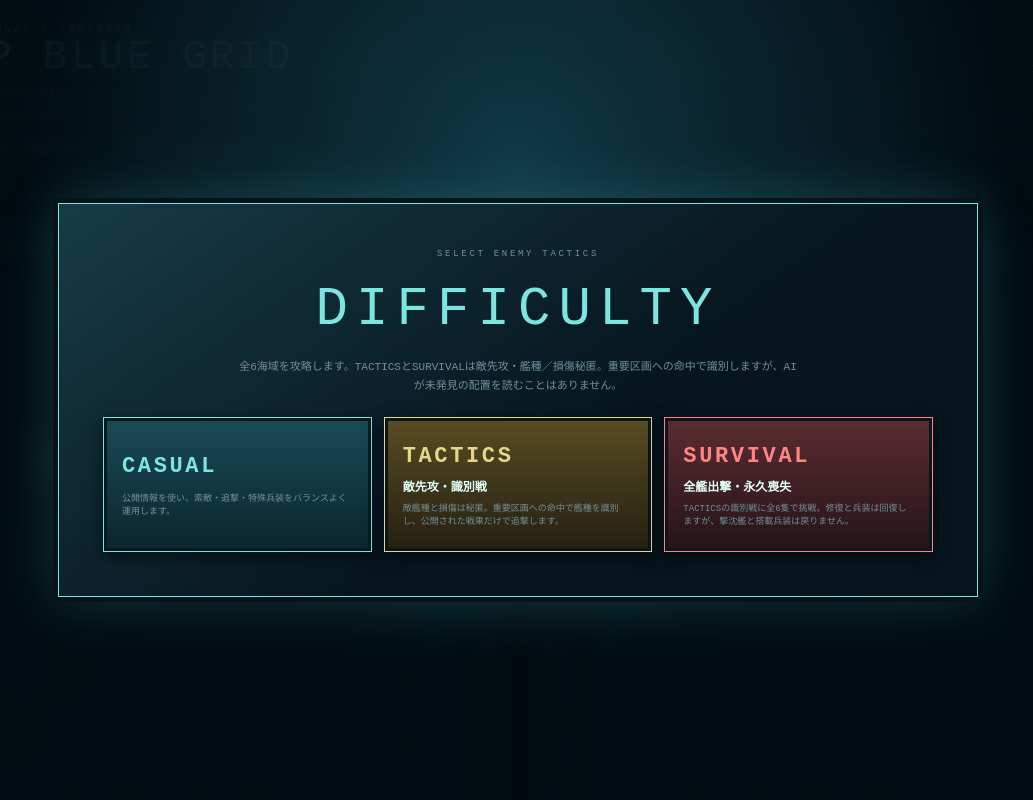
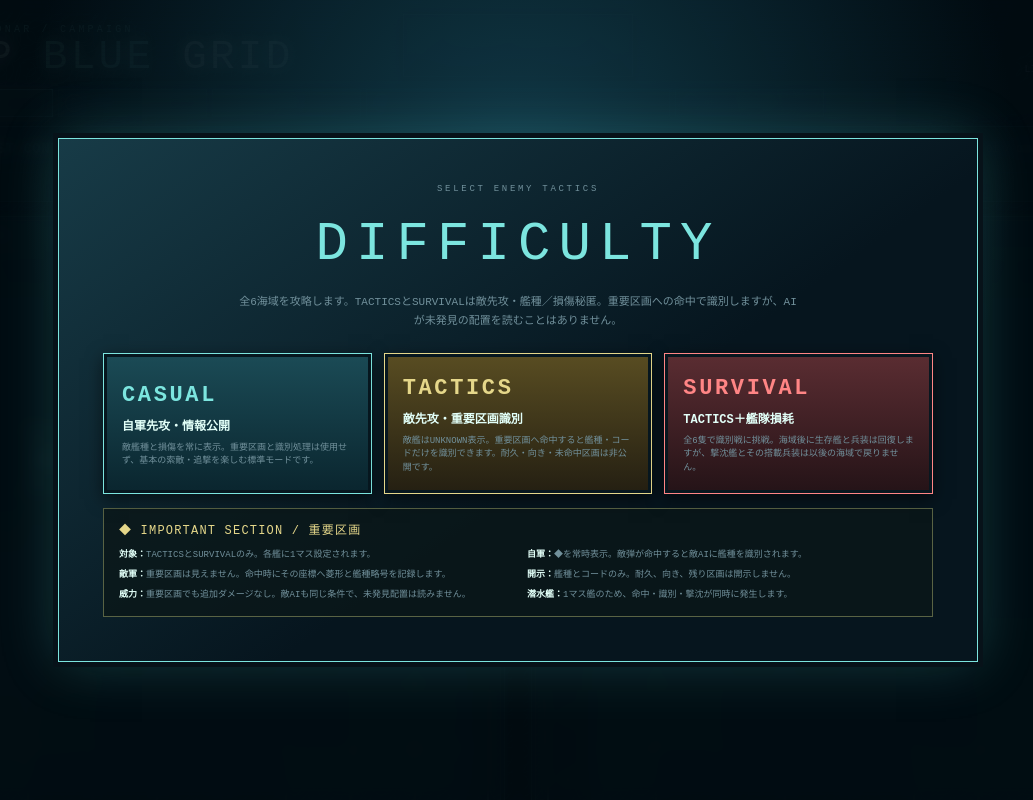
Before and after one commit to spthx/deep-blue-grid, a Next.js app: page / in a window 1280 px wide. Shown: the top 800 px of the page, without its empty margins (122-1155 px from the left). Built offline with nearby package versions, Linux system fonts and the light colour scheme.

Commit message:
Clarify difficulty and identification rules

```diff
--- a/app/game/DeepBlueGrid.tsx
+++ b/app/game/DeepBlueGrid.tsx
@@ -834,6 +834,7 @@ export function DeepBlueGrid() {
       <section className="quick-guide">
         <b>NAVY BLUE式 作戦要領</b>
         <span>1. 艦を選びシルエットを配置</span><span>2. 兵装と目標を選択</span><span>3. プレビューを確認して発射</span><span>4. 全区画命中で撃沈</span>
+        {identificationRules && <span className="identification-guide"><strong>◆ 識別戦：</strong>自軍の◆は重要区画。敵の重要区画へ命中すると艦種・コードのみ識別し、耐久と向きは秘匿されたままです。</span>}
       </section>
 
       {difficulty && !result && (
@@ -1071,15 +1072,26 @@ export function DeepBlueGrid() {
             <p>全6海域を攻略します。TACTICSとSURVIVALは敵先攻・艦種／損傷秘匿。重要区画への命中で識別しますが、AIが未発見の配置を読むことはありません。</p>
             <div className="difficulty-options">
               <button className="mode-button" onClick={() => startCampaign("casual")}>
-                <span>CASUAL</span><small>公開情報を使い、索敵・追撃・特殊兵装をバランスよく運用します。</small>
+                <span>CASUAL</span><b>自軍先攻・情報公開</b><small>敵艦種と損傷を常に表示。重要区画と識別処理は使用せず、基本の索敵・追撃を楽しむ標準モードです。</small>
               </button>
               <button className="mode-button tactics" onClick={() => startCampaign("tactics")}>
-                <span>TACTICS</span><b>敵先攻・識別戦</b><small>敵艦種と損傷は秘匿。重要区画への命中で艦種を識別し、公開された戦果だけで追撃します。</small>
+                <span>TACTICS</span><b>敵先攻・重要区画識別</b><small>敵艦はUNKNOWN表示。重要区画へ命中すると艦種・コードだけを識別できます。耐久・向き・未命中区画は非公開です。</small>
               </button>
               <button className="mode-button survival" onClick={() => startCampaign("survival")}>
-                <span>SURVIVAL</span><b>全艦出撃・永久喪失</b><small>TACTICSの識別戦に全6隻で挑戦。修復と兵装は回復しますが、撃沈艦と搭載兵装は戻りません。</small>
+                <span>SURVIVAL</span><b>TACTICS＋艦隊損耗</b><small>全6隻で識別戦に挑戦。海域後に生存艦と兵装は回復しますが、撃沈艦とその搭載兵装は以後の海域で戻りません。</small>
               </button>
             </div>
+            <section className="identification-rules" aria-label="重要区画識別ルール">
+              <h3>◆ IMPORTANT SECTION / 重要区画</h3>
+              <ul>
+                <li><b>対象：</b>TACTICSとSURVIVALのみ。各艦に1マス設定されます。</li>
+                <li><b>自軍：</b>◆を常時表示。敵弾が命中すると敵AIに艦種を識別されます。</li>
+                <li><b>敵軍：</b>重要区画は見えません。命中時にその座標へ菱形と艦種略号を記録します。</li>
+                <li><b>開示：</b>艦種とコードのみ。耐久、向き、残り区画は開示しません。</li>
+                <li><b>威力：</b>重要区画でも追加ダメージなし。敵AIも同じ条件で、未発見配置は読みません。</li>
+                <li><b>潜水艦：</b>1マス艦のため、命中・識別・撃沈が同時に発生します。</li>
+              </ul>
+            </section>
           </section>
         </div>
       )}
--- a/app/globals.css
+++ b/app/globals.css
@@ -94,6 +94,8 @@ button { font: inherit; touch-action: manipulation; }
   background:#06151db8; font-size:9px;
 }
 .quick-guide b { color:var(--cyan); letter-spacing:.1em; }
+.quick-guide .identification-guide { flex-basis:100%; padding-top:6px; border-top:1px solid #294b55; text-align:center; color:#c4b978; line-height:1.5; }
+.quick-guide .identification-guide strong { color:var(--amber); }
 
 .mobile-field-switch { display:none; }
 .mobile-switch-utilities { display:none; }
@@ -294,6 +296,11 @@ button { font: inherit; touch-action: manipulation; }
 .mode-button.tactics span { color:var(--amber); }
 .mode-button.survival { border-color:var(--danger); background:linear-gradient(#5b2d32,#241317); }
 .mode-button.survival span { color:var(--danger); }
+.identification-rules { margin-top:14px; padding:13px 15px; border:1px solid #596344; background:#0b1819c9; text-align:left; }
+.identification-rules h3 { margin:0 0 9px; color:var(--amber); font-size:12px; letter-spacing:.1em; }
+.identification-rules ul { display:grid; grid-template-columns:repeat(2,minmax(0,1fr)); gap:6px 18px; margin:0; padding:0; list-style:none; }
+.identification-rules li { color:var(--steel); font-size:9px; line-height:1.55; }
+.identification-rules li b { color:var(--foam); }
 
 @media (max-width: 760px) {
   .game-shell { padding:10px 8px calc(16px + env(safe-area-inset-bottom,0px)); }
@@ -309,6 +316,7 @@ button { font: inherit; touch-action: manipulation; }
   .campaign-track b { display:none; }
   .quick-guide { justify-content:flex-start; gap:4px 10px; }
   .quick-guide b { flex-basis:100%; }
+  .quick-guide .identification-guide { text-align:left; }
   .boards { grid-template-columns:1fr; gap:13px; }
   .tactical-panel.enemy-board { order:-1; }
   .canvas-wrap { width:min(100%,520px); }
@@ -354,6 +362,7 @@ button { font: inherit; touch-action: manipulation; }
   .legend { gap:9px; }
   .difficulty-options { grid-template-columns:1fr; }
   .mode-button { min-height:108px; }
+  .identification-rules ul { grid-template-columns:1fr; }
 }
 
 @media (max-width: 760px) and (orientation: portrait) {
```
Also changed, not shown: 1 other file (tests, documents, lock files or other folders).
